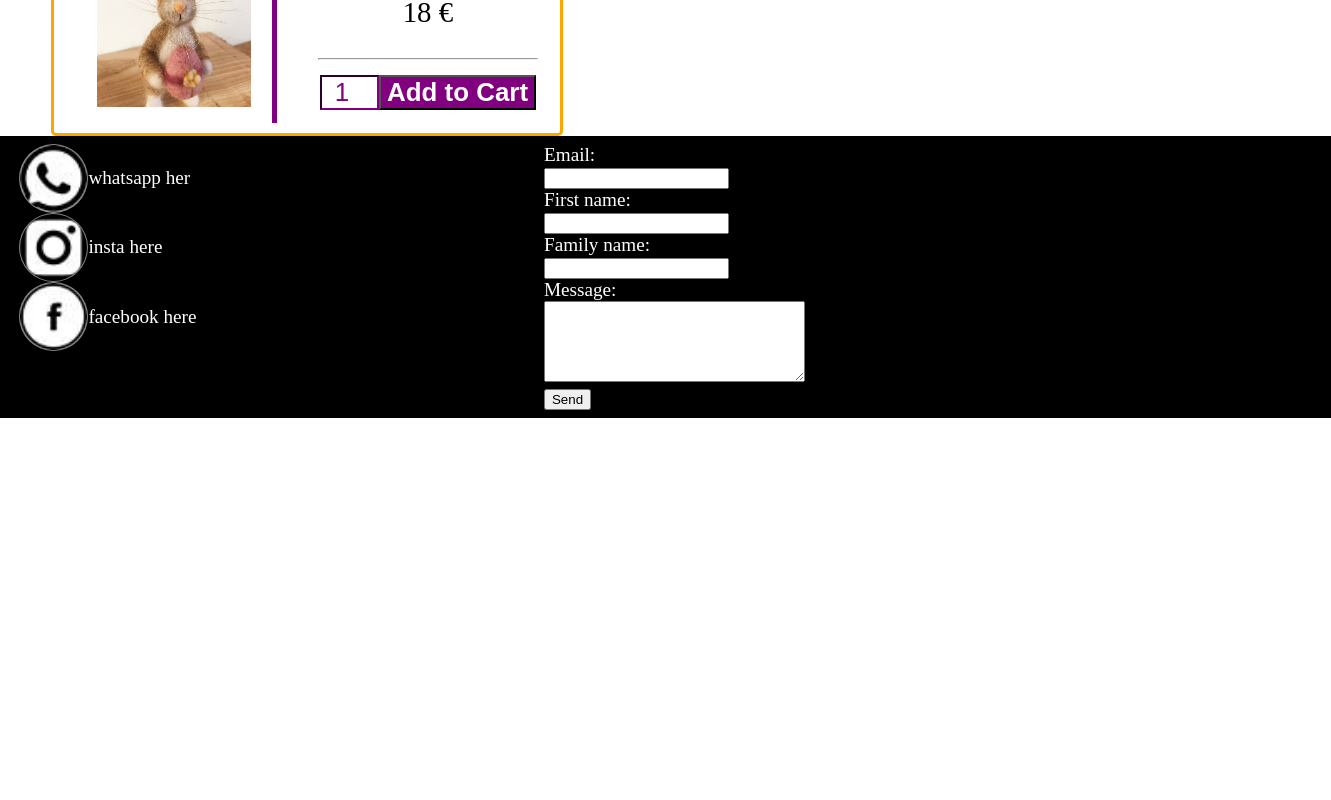
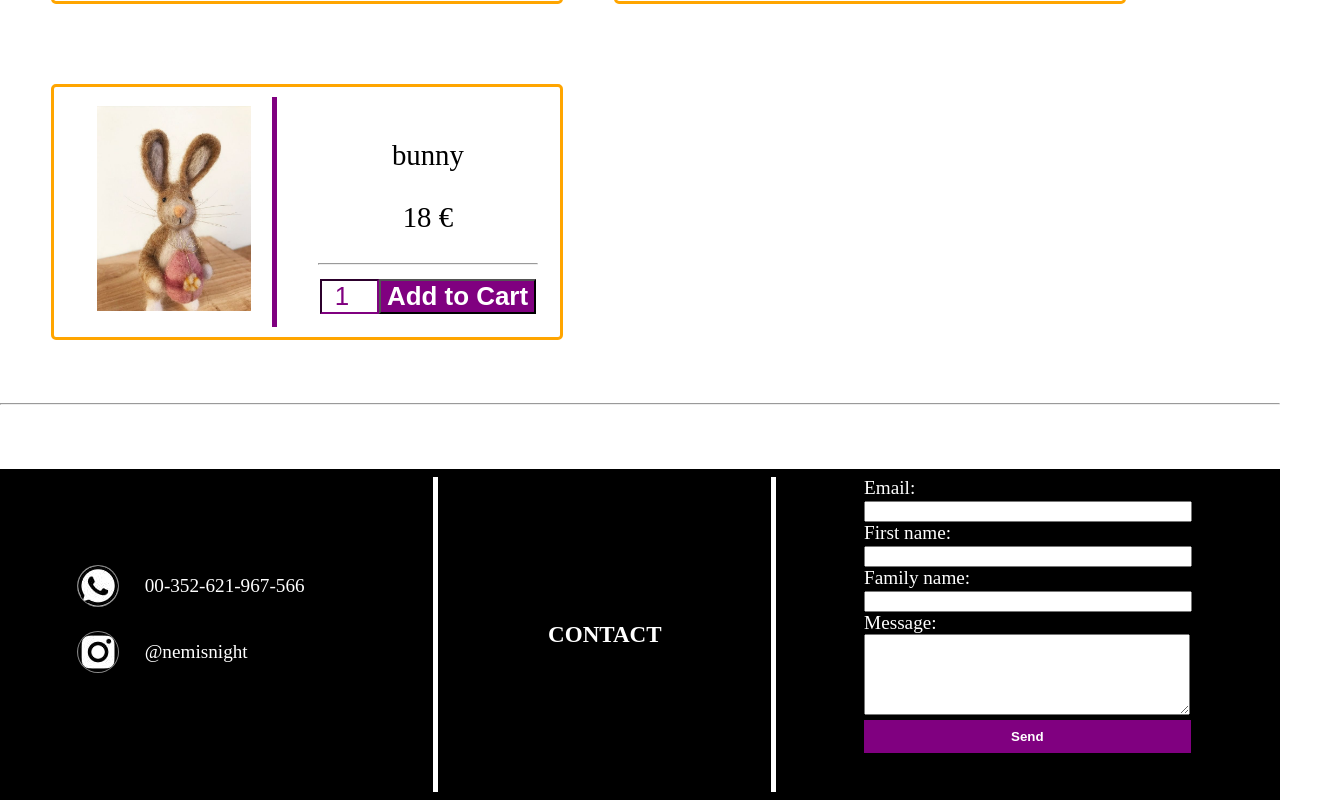
Before and after one commit to rumenmitov/nemis_night_store, an Angular app: page / in a window 1280 px wide. Shown: the part 1370-2170 px from the top of the page, 1331 px wide, since content can reach past the window. Before the commit the page ends 1788 px from the top, so only its background shows below. Built offline with nearby package versions, Linux system fonts and the light colour scheme.

Commit message:
Frontend finishing touches ✨

```diff
--- a/src/app/app.component.css
+++ b/src/app/app.component.css
@@ -1,7 +1,7 @@
 div#welcome {
   background: url('../assets/backdrop.jpg');
   background-size: cover;
-  width: 101vw;
+  width: 100vw;
   height: 100vh;
 }
 
@@ -46,7 +46,7 @@ div#cover {
   z-index: 1;
   top: 0;
   left: 0;
-  width: 101vw;
+  width: 100vw;
   height: 100vh;
   background-color: rgba(0, 0, 0, 0.3);
 }
--- a/src/app/app.component.html
+++ b/src/app/app.component.html
@@ -3,8 +3,12 @@
 <a href="#products">PRODUCTS</a>
 </div>
 <div id="cover"></div>
+<br>
 <div id="products">
   <app-products></app-products>
 </div>
+<br>
+<hr>
+<br>
 <app-footer></app-footer>
 <router-outlet></router-outlet>
--- a/src/app/footer/footer.component.css
+++ b/src/app/footer/footer.component.css
@@ -1,39 +1,78 @@
 #footer {
-  width: 101vw;
+  width: 94vw;
   height: max-content;
-  padding: 1vh 1.5vw;
+  padding: 1vh 6vw;
+  padding-right: 0;
   background-color: black;
   color: white;
   font-size: 50%;
   display: grid;
-  grid-template-columns: auto auto;
+  grid-template-columns: auto auto auto;
 }
 
 #socials {
   grid-column: 1;
   display: inline-block;
   width: 21vw;
+  padding-top: 8vh;
 }
 
 #socials .social {
   display: flex;
   align-items: center;
+  margin-top: 3vh;
 }
 
-#socials p {
-  font-size: 150%;
+.social-info {
+  margin-left: 2vw;
+  text-decoration: none;
+  color: white;
 }
 
 #socials img {
-  width: 25%;
+  width: 15%;
   aspect-ratio: 1 / 1;
   background-color: #999999aa;
   border: 1px solid #999999aa;
   border-radius: 50px;
 }
 
+#socials a img {
+  width: 15%;
+  aspect-ratio: 1 / 1;
+  background-color: #999999aa;
+  border: 1px solid #999999aa;
+  border-radius: 50px;
+}
+
+header {
+  grid-column: 2;
+  width: 20vw;
+  padding: 18vh 3vw;
+  border-left: 5px white solid;
+  border-right: 5px white solid;
+  font-size: 120%;
+  font-weight: bold;
+  text-align: center;
+}
+
 #contact {
-  grid-column: 2;
+  grid-column: 3;
   display: inline-block;
-  width: 40vw;
+  width: max-content;
 }
+
+#contact input, textarea {
+  width: 25vw;
+  box-sizing:content-box;
+  -moz-box-sizing:content-box;
+}
+
+#submitBtn {
+  width: 25.5vw;
+  padding: 1vh 0;
+  border: 1px solid purple;
+  background-color: purple;
+  color: white;
+  font-weight: bold;
+}
--- a/src/app/footer/footer.component.html
+++ b/src/app/footer/footer.component.html
@@ -1,24 +1,24 @@
 <div id="footer">
   <div id="socials">
     <div class="social">
-      <img src="../../assets/whatsapp.jpg" alt="whatsapp"> <span>whatsapp her</span>
+      <img src="../../assets/whatsapp.jpg" alt="whatsapp" />
+      <span class='social-info'>00-352-621-967-566</span>
     </div>
     <div class="social">
-      <img src="../../assets/instagram.jpg" alt="instagram"> <span>insta here</span>
-    </div>
-    <div class="social">
-      <img src="../../assets/facebook.jpg" alt="facebook"> <span>facebook here</span>
+      <img (click)='goToInstagram()' class='clickable' src="../../assets/instagram.jpg" alt="instagram" />
+      <a href='https://www.instagram.com/nemisnight/' class='social-info'>@nemisnight</a>
     </div>
   </div>
-  <form action="server domain here" method='post' id='contact'>
-    <label for="email">Email:</label><br>
-<input type="email" required name='email'><br>
-<label for="firstName">First name:</label><br>
-<input type="text" name='firstName' required><br>
-<label for="familyName">Family name:</label><br>
-<input type="text" required name='familyName'><br>
-<label for="message">Message:</label><br>
-<textarea name="message" cols="30" rows="5"></textarea><br>
-<input type="submit" value='Send'>
+  <header>CONTACT</header>
+  <form action="server domain here" method="post" id="contact">
+    <label for="email">Email:</label><br />
+    <input type="email" required name="email" /><br />
+    <label for="firstName">First name:</label><br />
+    <input type="text" name="firstName" required /><br />
+    <label for="familyName">Family name:</label><br />
+    <input type="text" required name="familyName" /><br />
+    <label for="message">Message:</label><br />
+    <textarea name="message" cols="30" rows="5"></textarea><br />
+    <button class='clickable' id='submitBtn' type="submit">Send</button>
   </form>
 </div>
--- a/src/app/footer/footer.component.ts
+++ b/src/app/footer/footer.component.ts
@@ -6,5 +6,7 @@ import { Component } from '@angular/core';
   styleUrls: ['./footer.component.css']
 })
 export class FooterComponent {
-
+  goToInstagram() {
+    location.href = 'https://www.instagram.com/nemisnight/';
+  }
 }
--- a/src/app/products/products.component.css
+++ b/src/app/products/products.component.css
@@ -14,6 +14,11 @@ a#cart-link {
 a#cart-link > img {
   justify-content: center;
   align-items: center;
+}
+
+h2 {
+  text-align: center;
+  color: orange;
 }
 
 div#products-flex {
@@ -60,10 +65,6 @@ div#products-flex table img {
   padding-left: 3vw;
 }
 
-.remove:hover {
-  cursor: pointer;
-}
-
 input {
   font-size: 90%;
   border-color: purple;
@@ -77,10 +78,6 @@ input {
   font-weight: bold;
   background-color: purple;
   color: white;
-}
-
-.addToCart:hover {
-  cursor: pointer;
 }
 
 div#checkout-backdrop {
@@ -110,10 +107,6 @@ div#checkout {
   font-size: 90%;
 }
 
-#buttons > *:hover {
-  cursor: pointer;
-}
-
 #checkoutBtn {
   align-content: flex-start;
   font-weight: bold;
--- a/src/app/products/products.component.html
+++ b/src/app/products/products.component.html
@@ -1,6 +1,9 @@
 <a title='My Cart' *ngIf="!checkout" id="cart-link" (click)="goToCheckout()" href="#checkout">
   <img src="../../assets/cart.png" alt="cart" width="40px" height="40px" />
 </a>
+<h2 *ngIf="!checkout">
+  PRODUCTS
+</h2>
 <div *ngIf="!checkout" id="products-flex">
   <table *ngFor="let product of products">
     <tr>
@@ -22,7 +25,7 @@
           min="1"
           value="1"
         /><button
-          class="addToCart"
+          class="addToCart clickable"
           (click)="addToCart(product.name, product.id, product.price, quantity.value);quantity.value='1';"
         >
           Add to Cart
@@ -37,7 +40,7 @@
     <p *ngFor="let item of Cart">
       {{ item.name }} <i>({{ item.quantity }})</i> --- {{ item.cost }} €
       <img
-	class='remove'
+	class='remove clickable'
         src="../../assets/remove.png"
         alt="remove"
 	width='25px' height='25px'
@@ -47,9 +50,9 @@
     <hr />
     <p><b>Total = {{ total }} €</b></p>
     <div id="buttons">
-      <button id="checkoutBtn" (click)="completeCheckout()">Checkout</button>
-      <button class="otherBtn" (click)="clearCart()">Clear Cart</button>
-      <button class="otherBtn" (click)="closeCart()">Close</button>
+      <button class='clickable' id="checkoutBtn" (click)="completeCheckout()">Checkout</button>
+      <button class="otherBtn clickable" (click)="clearCart()">Clear Cart</button>
+      <button class="otherBtn clickable" (click)="closeCart()">Close</button>
     </div>
   </div>
 </div>
--- a/src/styles.css
+++ b/src/styles.css
@@ -1,7 +1,5 @@
 body {
-  margin-left: 0;
-  margin-top: 0;
-  margin-bottom: 0;
+  margin: 0;
   font-size: 3vw;
   overflow-x: hidden;
 }
@@ -18,3 +16,7 @@ body {
 ::-webkit-scrollbar-thumb:hover {
   background-color: rgb(90, 10, 120);
 }
+
+.clickable:hover {
+  cursor: pointer;
+}
```
